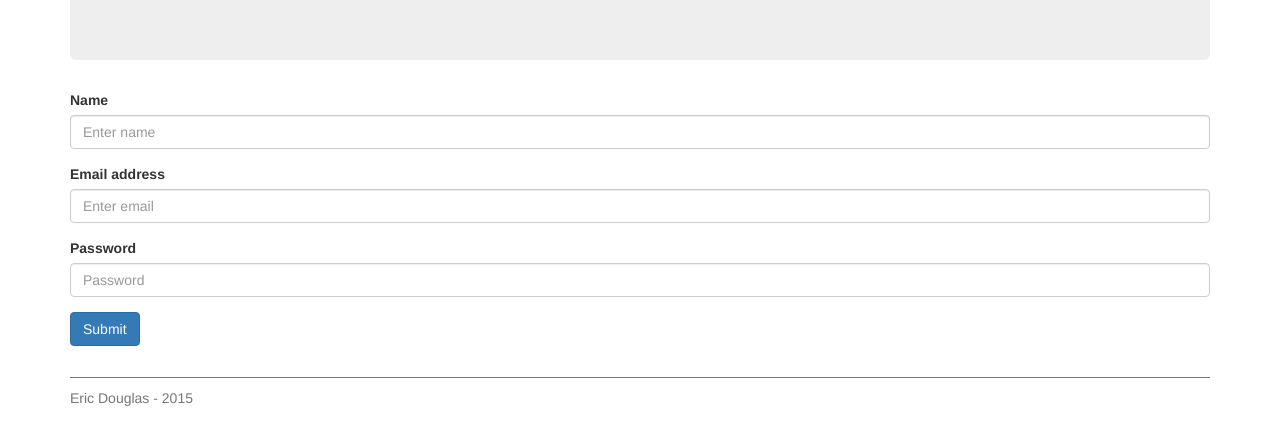
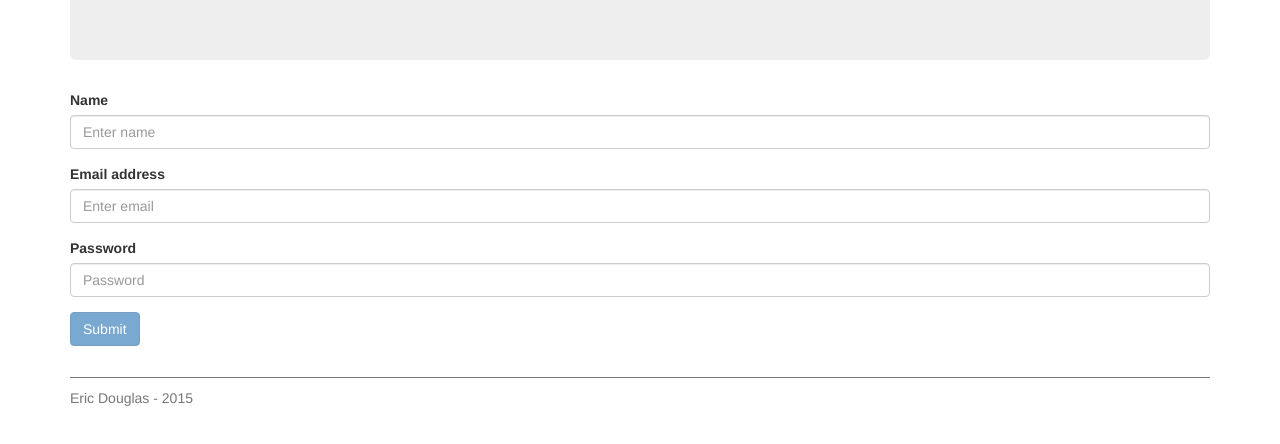
Before and after one commit to Abwas/ng-form-validation, a website: page source/index.html in a window 1280 px wide. Shown: the part 268-712 px from the top of the page. Drawn offline with nearby package versions, Linux system fonts and the light colour scheme.

Commit message:
disable submit form until the form is valid

```diff
--- a/source/index.html
+++ b/source/index.html
@@ -64,6 +64,7 @@
       </div>
 
       <button type="submit"
+              ng-disabled="customerForm.$invalid"
               class="btn btn-primary">
         Submit
       </button>
```
